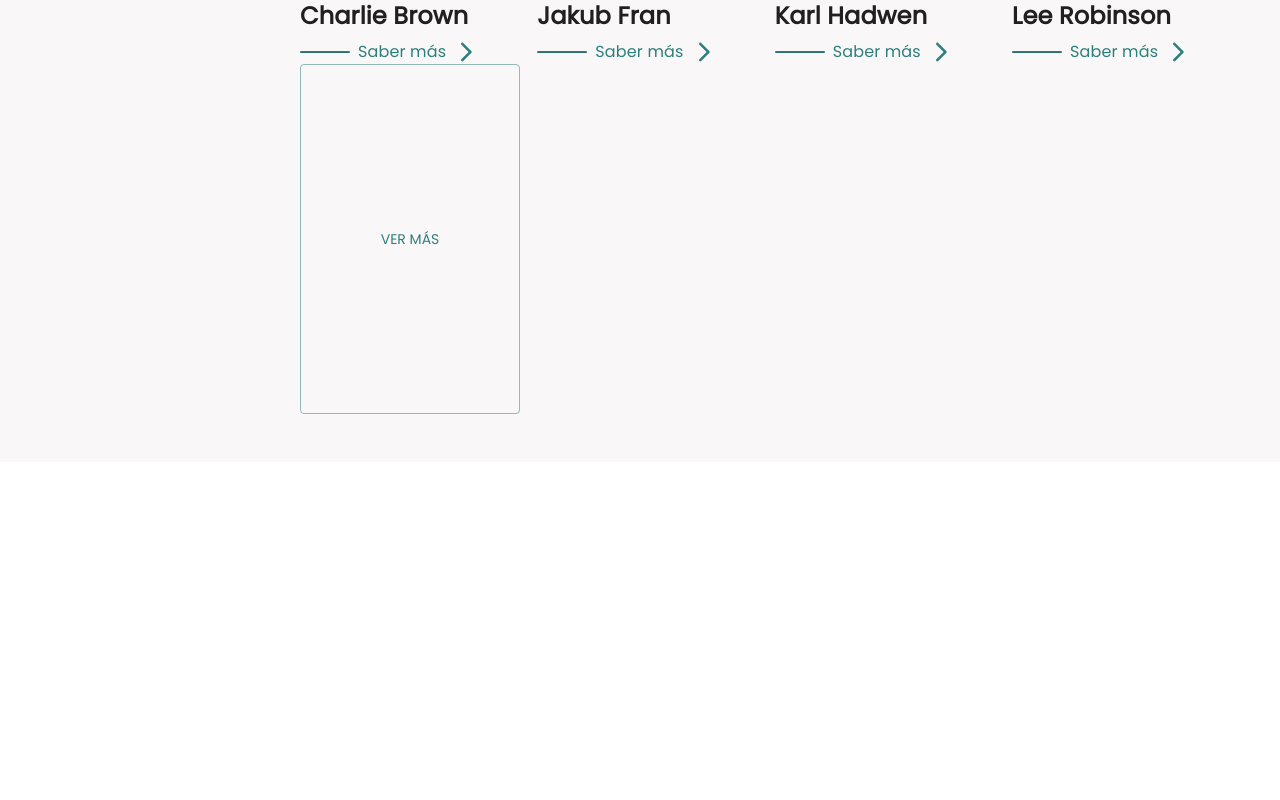
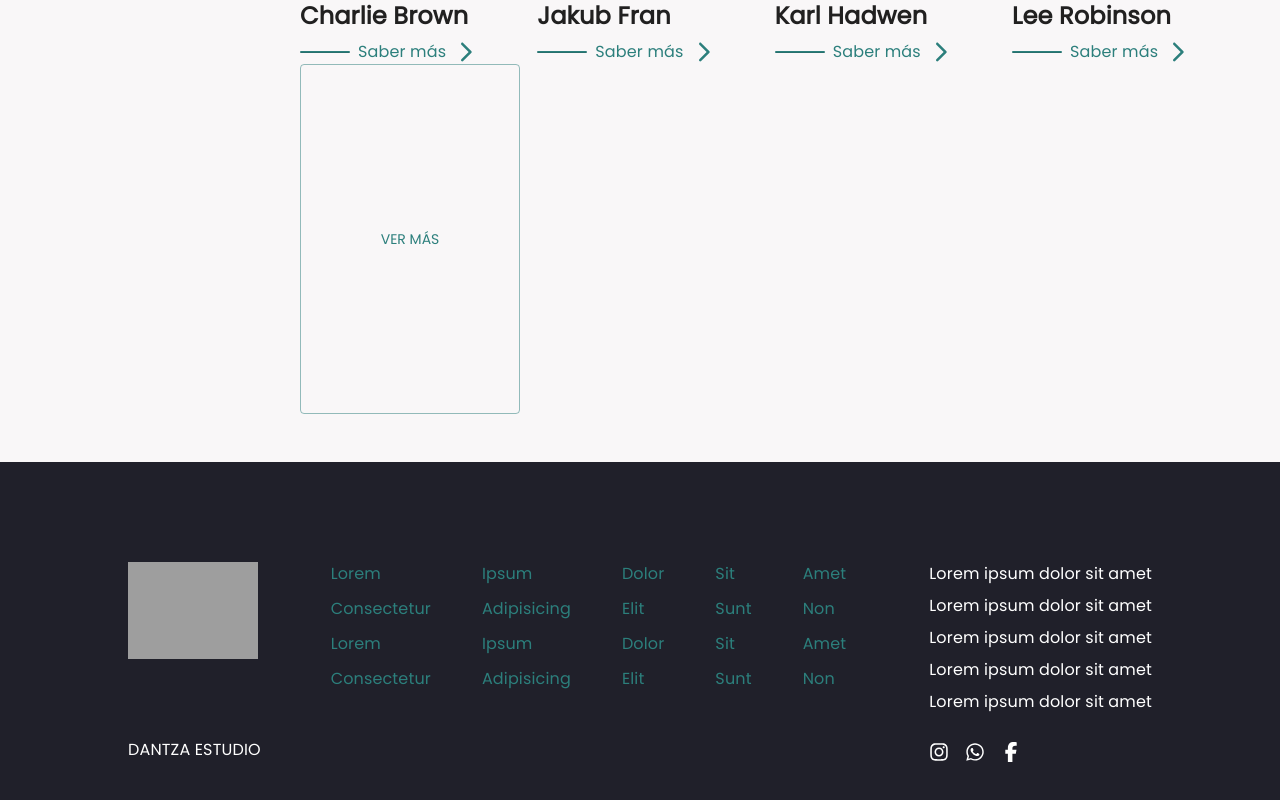
Before and after one commit to sheshovs/frontend-dantza, a React (Vite) app: page / in a window 1280 px wide. Shown: the part 5000-5800 px from the top of the page. Before the commit the page ends 5462 px from the top, so only its background shows below. Built offline with nearby package versions, Linux system fonts and the light colour scheme; grey boxes are pictures that could not be loaded.

Commit message:
Add Footer component to App

```diff
--- a/src/App.tsx
+++ b/src/App.tsx
@@ -5,6 +5,7 @@
 import Disciplines from './modules/Disciplines'
 import Teachers from './modules/Teachers'
 import UpcomingEvents from './modules/UpcomingEvents'
+import Footer from './modules/Footer'
 
 function App() {
   return (
@@ -19,6 +20,7 @@
       <Disciplines />
       <UpcomingEvents />
       <Teachers />
+      <Footer />
     </Grid>
   )
 }
--- a/src/common/components/Sidebar.tsx
+++ b/src/common/components/Sidebar.tsx
@@ -2,7 +2,7 @@
 import { animated, useScroll, useSpring } from '@react-spring/web'
 import SidebarRoute from './SidebarRoute'
 import { FaInstagram, FaWhatsapp, FaFacebookF } from 'react-icons/fa6'
-import { LOGO, LOGO_WHITE } from '../../assets'
+import { LOGO_COLOR, LOGO_WHITE } from '../../assets'
 import { useState } from 'react'
 
 const Sidebar = (): JSX.Element => {
@@ -10,6 +10,7 @@
     to: {
       opacity: 0,
       background: `rgba(255,255,255,0.2)`,
+      bottom: 0,
     },
   }))
   const [iconStyles, iconApi] = useSpring(() => ({
@@ -20,7 +21,6 @@
 
   useScroll({
     onChange: ({ value: { scrollYProgress } }) => {
-      console.log(scrollYProgress)
       if (
         (scrollYProgress > 0 && scrollYProgress < 0.13) ||
         (scrollYProgress > 0.62 && scrollYProgress < 0.86)
@@ -31,13 +31,19 @@
       } else {
         iconApi.start({ color: `black` })
         sidebarApi.start({ background: `white` })
-        setSidebarLogo(LOGO)
+        setSidebarLogo(LOGO_COLOR)
       }
 
       if (scrollYProgress > 0.02) {
         sidebarApi.start({ opacity: 1 })
       } else {
         sidebarApi.start({ opacity: 0 })
+      }
+
+      if (scrollYProgress > 0.99) {
+        sidebarApi.start({ bottom: 400 })
+      } else {
+        sidebarApi.start({ bottom: 0 })
       }
     },
   })
--- /dev/null
+++ b/src/modules/Footer/index.tsx
@@ -0,0 +1,101 @@
+import { Grid, Typography } from '@mui/material'
+import React from 'react'
+import { FaInstagram, FaWhatsapp, FaFacebookF } from 'react-icons/fa6'
+import { LOGO_COLOR } from '../../assets'
+
+const disciplinesLabels = [
+  `Lorem`,
+  `Ipsum`,
+  `Dolor`,
+  `Sit`,
+  `Amet`,
+  `Consectetur`,
+  `Adipisicing`,
+  `Elit`,
+  `Sunt`,
+  `Non`,
+  `Lorem`,
+  `Ipsum`,
+  `Dolor`,
+  `Sit`,
+  `Amet`,
+  `Consectetur`,
+  `Adipisicing`,
+  `Elit`,
+  `Sunt`,
+  `Non`,
+]
+
+const Footer = (): JSX.Element => {
+  return (
+    <Grid
+      container
+      paddingY={8}
+      paddingX={16}
+      alignItems="center"
+      sx={{
+        backgroundColor: `#20202a`,
+        height: `400px`,
+      }}
+    >
+      <Grid container height={200} gap={4}>
+        <Grid item xs={2} display="flex" justifyContent="space-between" flexDirection="column">
+          <img src={LOGO_COLOR} width={130} height="auto" alt="Logo Dantza" />
+
+          <Grid container>
+            <Typography variant="body1" textTransform="uppercase" sx={{ color: `white` }}>
+              Dantza Estudio
+            </Typography>
+          </Grid>
+        </Grid>
+        <Grid
+          item
+          xs
+          sx={{
+            display: `grid`,
+            gridTemplateColumns: `repeat(5, auto)`,
+            gridTemplateRows: `repeat(4, 35px)`,
+          }}
+        >
+          {disciplinesLabels.map((label, index) => (
+            <Typography key={index} variant="body1" color="primary">
+              {label}
+            </Typography>
+          ))}
+        </Grid>
+        <Grid
+          item
+          width="fit-content"
+          display="flex"
+          flexDirection="column"
+          justifyContent="space-between"
+        >
+          <Grid container flexDirection="column" gap={1}>
+            <Typography variant="body1" sx={{ color: `white` }}>
+              Lorem ipsum dolor sit amet
+            </Typography>
+            <Typography variant="body1" sx={{ color: `white` }}>
+              Lorem ipsum dolor sit amet
+            </Typography>
+            <Typography variant="body1" sx={{ color: `white` }}>
+              Lorem ipsum dolor sit amet
+            </Typography>
+            <Typography variant="body1" sx={{ color: `white` }}>
+              Lorem ipsum dolor sit amet
+            </Typography>
+            <Typography variant="body1" sx={{ color: `white` }}>
+              Lorem ipsum dolor sit amet
+            </Typography>
+          </Grid>
+          <Grid container color="common.white" gap={2}>
+            <FaInstagram size={20} />
+            <FaWhatsapp size={20} />
+            <FaFacebookF size={20} />
+          </Grid>
+        </Grid>
+      </Grid>
+    </Grid>
+  )
+}
+
+export default Footer
```
